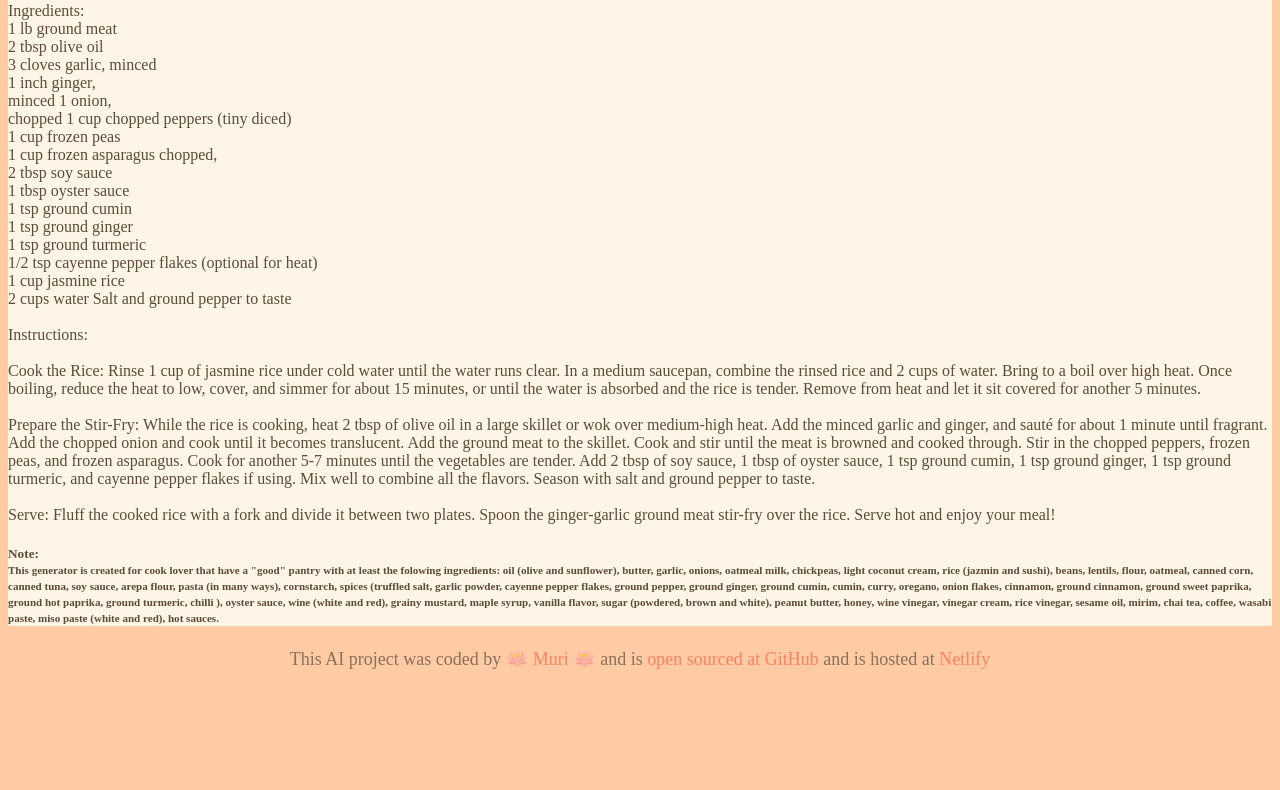
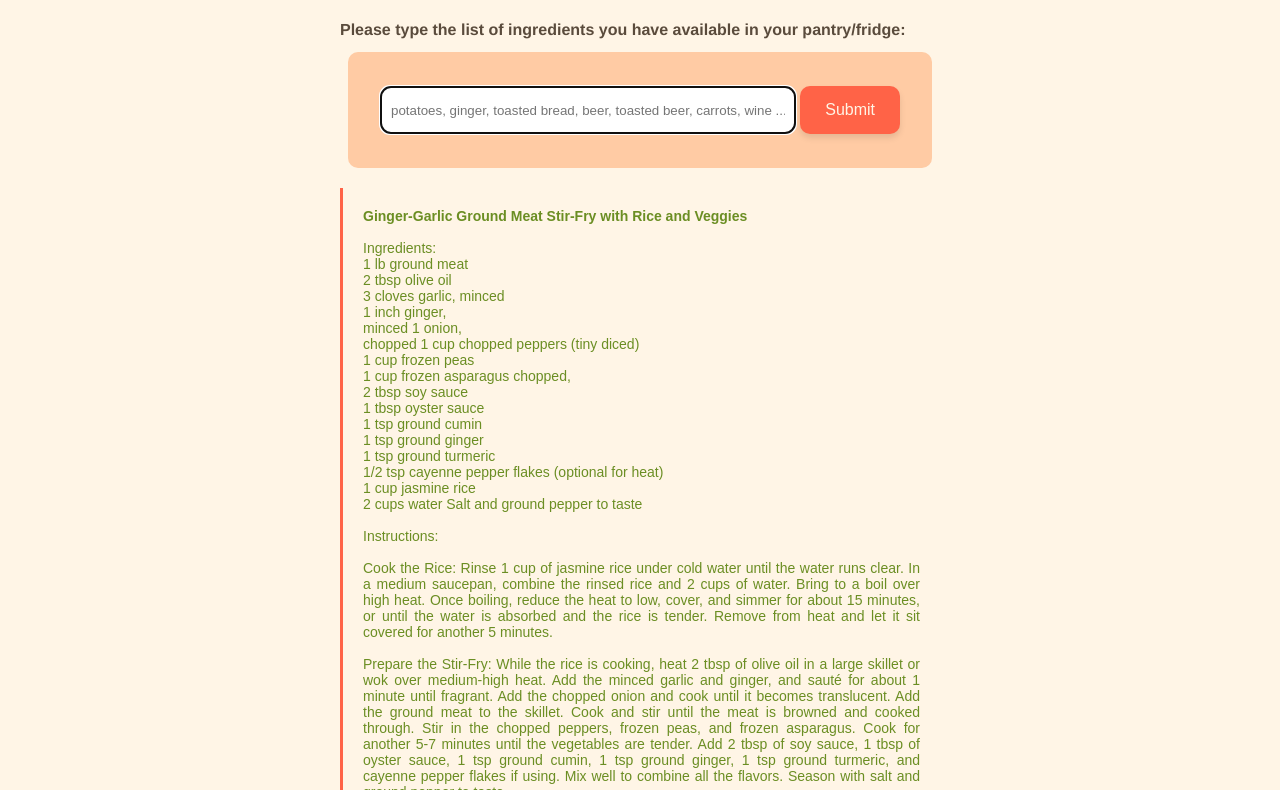
Before and after one commit to MurielCristina/Bare-Pantry-Chef-Project, a plain HTML site: page index.html in a window 1280 px wide. Shown: the part 183-973 px from the top of the page. Before the commit the page ends 861 px from the top, so only its background shows below. Drawn offline with Linux system fonts and the light colour scheme.

Commit message:
added css

```diff
--- a/src/style.css
+++ b/src/style.css
@@ -9,19 +9,83 @@ PALLETE: Warm and Inviting
 */
 
 body {
-  background-color: #ffcba4;
+  background-color: #fff5e6;
   color: #5a4b3c;
+  font-family: Helvetica, Arial, sans-serif;
 }
 #container {
   background-color: #fff5e6;
+  margin: 120px auto;
+  margin-bottom: 30px;
+  max-width: 600px;
+}
+header {
+  margin-bottom: 30px;
+}
+h1 {
+  text-align: center;
+  font-weight: 800;
+  font-size: 36px;
+  line-height: 1.5;
+}
+h2 {
+  font-size: 16px;
+}
+form {
+  padding: 30px;
+  margin: 8px;
+  background-color: #ffcba4;
+  border-radius: 10px;
+  display: flex;
+  margin-bottom: 20px;
+}
+.prompt {
+  padding: 10px;
+  border: 1px, solid #5a4b3c;
+  border-radius: 10px;
+  width: 100%;
+  color: #5a4b3c;
+  margin: 4px 2px;
+}
+.submit-button {
+  border-radius: 10px;
+  background-color: #ff6347;
+  border: none;
+  color: #fff5e6;
+  padding: 15px 25px;
+  text-align: center;
+  text-decoration: none;
+  display: inline-block;
+  font-size: 16px;
+  margin: 4px 2px;
+  cursor: pointer;
+  box-shadow: 0 4px 6px rgba(0, 0, 0, 0.1);
+  transition: 0.3s ease;
+}
+.submit-button:hover {
+  background-color: #ff4500; /* Slightly darker burnt orange */
+}
+.recepy {
+  color: #6b8e23;
+  padding: 20px;
+  margin: 20px auto;
+  max-width: 800px;
+  text-align: justify;
+  font-family: Arial, sans-serif;
+  font-size: 14px;
+  border-left: 3px solid #ff6347;
 }
 a {
   color: #ff6347;
 }
+a:hover {
+  color: #ff4500;
+}
 footer {
   text-align: center;
   opacity: 0.7;
-  font-size: 18px;
+  font-size: 14px;
+  margin-top: 30px;
 }
 footer a {
   text-decoration: none;
```
